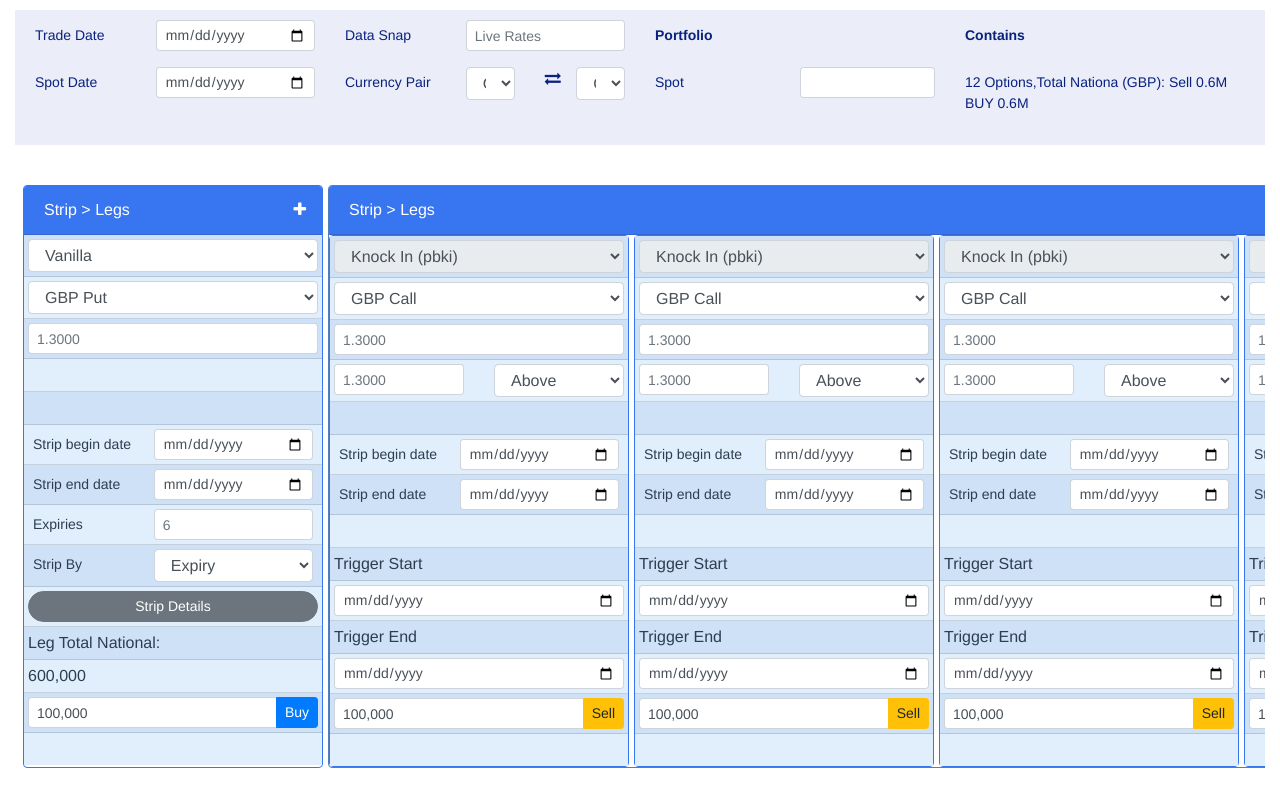
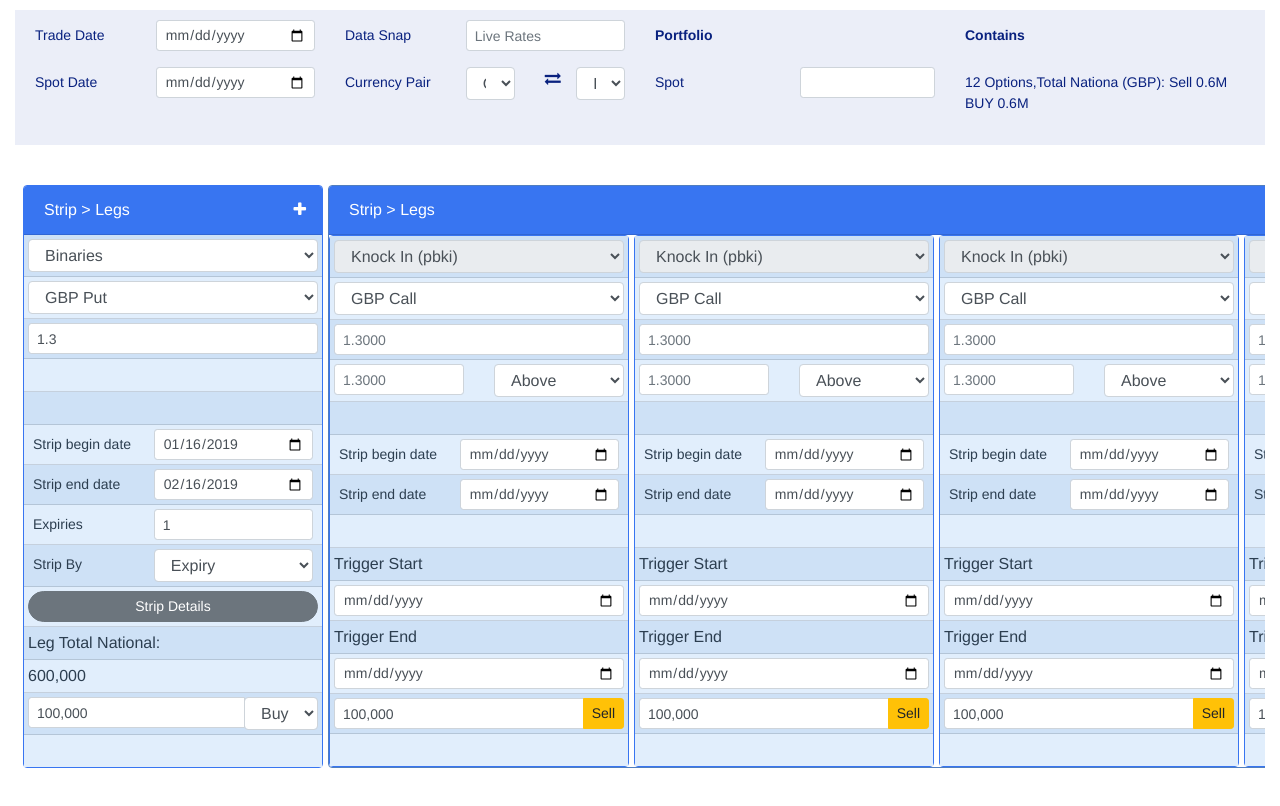
Before and after one commit to xsmorex/derivitest, a Vue app: page / in a window 1280 px wide. Shown: the top 806 px of the page. Built offline with nearby package versions, Linux system fonts and the light colour scheme; what vue-lodash would draw is missing.

Commit message:
option 1 dynamic currency ticker change

```diff
--- a/src/components/Home/Option1.vue
+++ b/src/components/Home/Option1.vue
@@ -12,31 +12,31 @@
         <b-card-body class="p-0">
             <b-list-group flush>
                 <b-list-group-item>
-                    <b-form-select name="optionClass" :plain="true" :options="['Vanilla', 'Cash Deals']" value="Vanilla">
+                    <b-form-select name="optionClass" :plain="true" :options="optionClassList" :value="option.optionClass">
                     </b-form-select>
                 </b-list-group-item>
                 <b-list-group-item>
-                    <b-form-select name="callPutOption" :plain="true" :options="['GBP Put', 'GBP Call']" value="GBP Put">
+                    <b-form-select name="callPutOption" :plain="true" :options="getCallPutOptionList" :value="getCallPutOptionValue">
                     </b-form-select>
                 </b-list-group-item>
                 <b-list-group-item>
-                    <b-form-input name="strike" type="text" size="sm" placeholder="1.3000"></b-form-input>
+                    <b-form-input name="strike" type="text" size="sm" :value="option.strike"></b-form-input>
                 </b-list-group-item>
                 <b-list-group-item>&nbsp;</b-list-group-item>
                 <b-list-group-item>&nbsp;</b-list-group-item>
                 <b-list-group-item>
                     <b-form-group class="m-0" label="Strip begin date" label-for="strip_begin_date" :label-cols="5" label-size="sm" :horizontal="true">
-                        <b-form-input type="date" size="sm" name="strip_begin_date"></b-form-input>
+                        <b-form-input type="date" size="sm" name="strip_begin_date" :value="option.stripeBeginDate"></b-form-input>
                     </b-form-group>
                 </b-list-group-item>
                 <b-list-group-item>
                     <b-form-group class="m-0" label="Strip end date" label-for="strip_end_date" :label-cols="5" label-size="sm" :horizontal="true">
-                        <b-form-input type="date" size="sm" name="strip_end_date"></b-form-input>
+                        <b-form-input type="date" size="sm" name="strip_end_date" :value="option.stripeEndDate"></b-form-input>
                     </b-form-group>
                 </b-list-group-item>
                 <b-list-group-item>
                     <b-form-group class="m-0" label="Expiries" label-for="expiries" label-size="sm" :label-cols="5" :horizontal="true">
-                        <b-form-input name="expiries" type="text" size="sm" placeholder="6"></b-form-input>
+                        <b-form-input name="expiries" type="text" size="sm" :value="option.expiries"></b-form-input>
                     </b-form-group>
                 </b-list-group-item>
                 <b-list-group-item>
@@ -59,7 +59,8 @@
                         <b-input-group>
                             <b-form-input size="sm" name="nationalIn" type="text" value="100,000"></b-form-input>
                             <b-input-group-append>
-                                <b-button size="sm" variant="primary">Buy</b-button>
+                                <b-form-select name="callPutOption" :plain="true" :options="nationalInActionList" :value="option.nationalInAction">
+                                </b-form-select>
                             </b-input-group-append>
                         </b-input-group>
                     </b-form-group>
@@ -74,11 +75,32 @@
 
 <script>
 import Option2 from "./Option2.vue";
+import {
+    mapGetters
+} from "vuex";
 
 export default {
     name: "Option1",
+    props: {
+        "option": {
+            type: Object
+        }
+    },
     components: {
         Option2
     },
+    computed: {
+        ...mapGetters(["optionClassList", "callPutOptionList", "nationalInActionList", "symbolList", "selectedSymbol"]),
+        getCallPutOptionList() {
+            let items = [];
+            this.callPutOptionList.map((data) => {
+                items.push([this.selectedSymbol, data].join(" "))
+            })
+            return items;
+        },
+        getCallPutOptionValue() {
+            return [this.selectedSymbol, this.option.callPutOption].join(" ")
+        }
+    }
 };
 </script>
--- a/src/components/Home/TopPanel.vue
+++ b/src/components/Home/TopPanel.vue
@@ -16,14 +16,14 @@
             <b-form-group label="Currency Pair" label-for="currencyPair" label-size="sm" :label-cols="5" :horizontal="true">
                 <b-row>
                     <b-col cols="5">
-                        <b-form-select id="fromCurrency" name="fromCurrency" :plain="true" :options="['GBP', 'USD']" value="GBP">
+                        <b-form-select id="fromCurrency" v-model="selectedOption" name="fromCurrency" :plain="true" :options="symbolList" :value="selectedSymbol">
                         </b-form-select>
                     </b-col>
                     <b-col cols="2">
                         <span class="fa fa-exchange"></span>
                     </b-col>
                     <b-col cols="5">
-                        <b-form-select id="toCurrency" name="toCurrency" :plain="true" :options="['GBP', 'USD']" value="GBP">
+                        <b-form-select id="toCurrency" name="toCurrency" :plain="true" :options="symbolList" :value="symbolList[symbolList.length-1]">
                         </b-form-select>
                     </b-col>
                 </b-row>
@@ -47,7 +47,36 @@
 </template>
 
 <script>
+import {
+    mapGetters
+} from "vuex";
+import {
+    CHANGE_SELECTED_SYMBOL
+} from "@/store/actions.type";
+
 export default {
-    name: "TopPanel"
+    name: "TopPanel",
+    data: function () {
+        return {
+            selectedOption: {}
+        };
+    },
+    computed: {
+        ...mapGetters(["symbolList", "selectedSymbol"])
+    },
+    mounted() {
+        this.selectedOption = this.symbolList[0]
+    },
+    methods: {
+        changeTopSymbol(symbol) {
+            this.$store.dispatch(CHANGE_SELECTED_SYMBOL, symbol);
+        },
+    },
+    watch: {
+        selectedOption: function (newValue) {
+            this.changeTopSymbol(newValue);
+        }
+    }
+
 };
 </script>
--- a/src/containers/Home.vue
+++ b/src/containers/Home.vue
@@ -4,7 +4,7 @@
     <div class="middle-section mt-3 pt-4 pb-5">
         <div class="d-flex flex-row flex-now">
             <template v-for="option in option1">
-                <Option1 :key="option.id" />
+                <Option1 :key="option.id" :option="option"/>
             </template>
         </div>
     </div>
@@ -23,6 +23,7 @@ export default {
     Option1
   },
   mounted() {
+    console.log("mounted")
     this.$store.dispatch(SET_DEFAULT_OPTION1)
   },
   computed: {
--- a/src/main.js
+++ b/src/main.js
@@ -1,6 +1,7 @@
 import Vue from 'vue'
 import BootstrapVue from 'bootstrap-vue'
 import VueLodash from 'vue-lodash'
+import devtools from '@vue/devtools';
 import 'bootstrap/dist/css/bootstrap.css'
 import 'bootstrap-vue/dist/bootstrap-vue.css'
 import 'font-awesome/css/font-awesome.css'
@@ -9,9 +10,12 @@ import App from './App.vue'
 import store from "./store";
 
 Vue.config.productionTip = false
+Vue.config.silent = true
 Vue.use(BootstrapVue);
 Vue.use(VueLodash) // options is optional
-
+if (process.env.NODE_ENV === 'development') {
+  devtools.connect(/* host, port */)
+}
 new Vue({
   render: h => h(App),
   store
--- a/src/store/demo.module.js
+++ b/src/store/demo.module.js
@@ -1,28 +1,17 @@
 import _ from 'lodash';
-import { CHANGE_OPTIONS1, CHANGE_SELECTED_SYMBOL,SET_DEFAULT_OPTION1 } from "./actions.type";
+import { CHANGE_OPTIONS1, CHANGE_SELECTED_SYMBOL, SET_DEFAULT_OPTION1 } from "./actions.type";
 import {
   CHANGE_OPTIONS1_END,
-  CHANGE_SYMBOL_END,
-  SET_DEFAULT_OPTION1_END
+  CHANGE_SYMBOL_END
 } from "./mutations.type";
-let stripeBeginDate = new Date();
-let stripeEndDate = stripeBeginDate;
-stripeEndDate.setMonth(stripeEndDate.getMonth() + 8);
 const state = {
   option1: [],
   option2: [],
-  defaultValues: {
-    id:0,
-    strike: 1.3000,
-    optionClass:["Vanilla","CashDeals"],
-    callPutOption:["Put","Buy"],
-    stripeBeginDate:stripeBeginDate,
-    stripeEndDate:stripeEndDate,
-    expiries:1,
-    NationalInAction:["Buy","Sell"]
-  },
+  optionClassList: ["Vanilla", "CashDeals","Binaries"],
+  callPutOptionList: ["Put", "Buy"],
+  nationalInActionList: ["Buy", "Sell"],
   selectedSymbol: "GBP",
-  symbolList:["GBP","USD","EUR"]
+  symbolList: ["GBP", "USD", "EUR"]
 };
 
 const getters = {
@@ -34,12 +23,24 @@ const getters = {
   },
   option1(state) {
     return state.option1;
-  }
+  },
+  optionClassList(state) {
+    return state.optionClassList;
+  },
+  callPutOptionList(state) {
+    return state.callPutOptionList;
+  },
+  nationalInActionList(state) {
+    return state.nationalInActionList;
+  },
+  symbolList(state) {
+    return state.symbolList;
+  },
 };
 
 const actions = {
   [SET_DEFAULT_OPTION1]({ commit }) {
-    commit(SET_DEFAULT_OPTION1_END)
+    commit(CHANGE_OPTIONS1_END,{})
   },
   [CHANGE_OPTIONS1]({ commit }, data) {
     commit(CHANGE_OPTIONS1_END, data);
@@ -53,17 +54,24 @@ const actions = {
 
 /* eslint no-param-reassign: ["error", { "props": false }] */
 const mutations = {
-  [CHANGE_OPTIONS1_END](state, { id, optionClass, callPutOption, stripeBeginDate, stripeEndDate, expiries, NationalInAction }) {
+  [CHANGE_OPTIONS1_END](state, data) {
+    let defualtStripeBeginDate = new Date();
+    defualtStripeBeginDate = new Date(defualtStripeBeginDate).toISOString().slice(0,10);
+    let defaultStripeEndDate = new Date();
+    defaultStripeEndDate.setMonth(defaultStripeEndDate.getMonth() + 1);
+    defaultStripeEndDate = new Date(defaultStripeEndDate).toISOString().slice(0,10);
+    let { id, optionClass, callPutOption, stripeBeginDate, stripeEndDate, expiries, nationalInAction } = data;
+
     let option1 = {
       strike: 1.3000,
-      optionClass,
-      callPutOption,
-      stripeBeginDate,
-      stripeEndDate,
-      expiries,
-      NationalInAction
+      optionClass:optionClass || state.optionClassList[2],
+      callPutOption:callPutOption || state.callPutOptionList[0],
+      stripeBeginDate:stripeBeginDate || defualtStripeBeginDate,
+      stripeEndDate:stripeEndDate || defaultStripeEndDate,
+      expiries:expiries || 1,
+      nationalInAction:nationalInAction || state.nationalInActionList[0]
     };
-    if (id == 0) {
+    if (_.isUndefined(id) || id == 0) {
       option1.id = "Option_" + Date.now() + Math.random();
       state.option1.push(option1)
     }
@@ -73,10 +81,7 @@ const mutations = {
     }
   },
   [CHANGE_SYMBOL_END](state, { symbol }) {
-    state.symbol = symbol
-  },
-  [SET_DEFAULT_OPTION1_END](state) {
-    state.option1.push(state.defaultValues)
+    state.selectedSymbol = symbol
   }
 };
 
--- a/src/store/mutations.type.js
+++ b/src/store/mutations.type.js
@@ -1,3 +1,2 @@
 export const CHANGE_OPTIONS1_END = "changeOption1End";
-export const SET_DEFAULT_OPTION1_END = "setDefaultOption1End";
 export const CHANGE_SYMBOL_END = "changeSymbolComplete";
```
Also changed, not shown: package.json (+5 -2 lines), src/router/index.js (added, +31 -0 lines), 2 other files (tests, documents, lock files or other folders).
